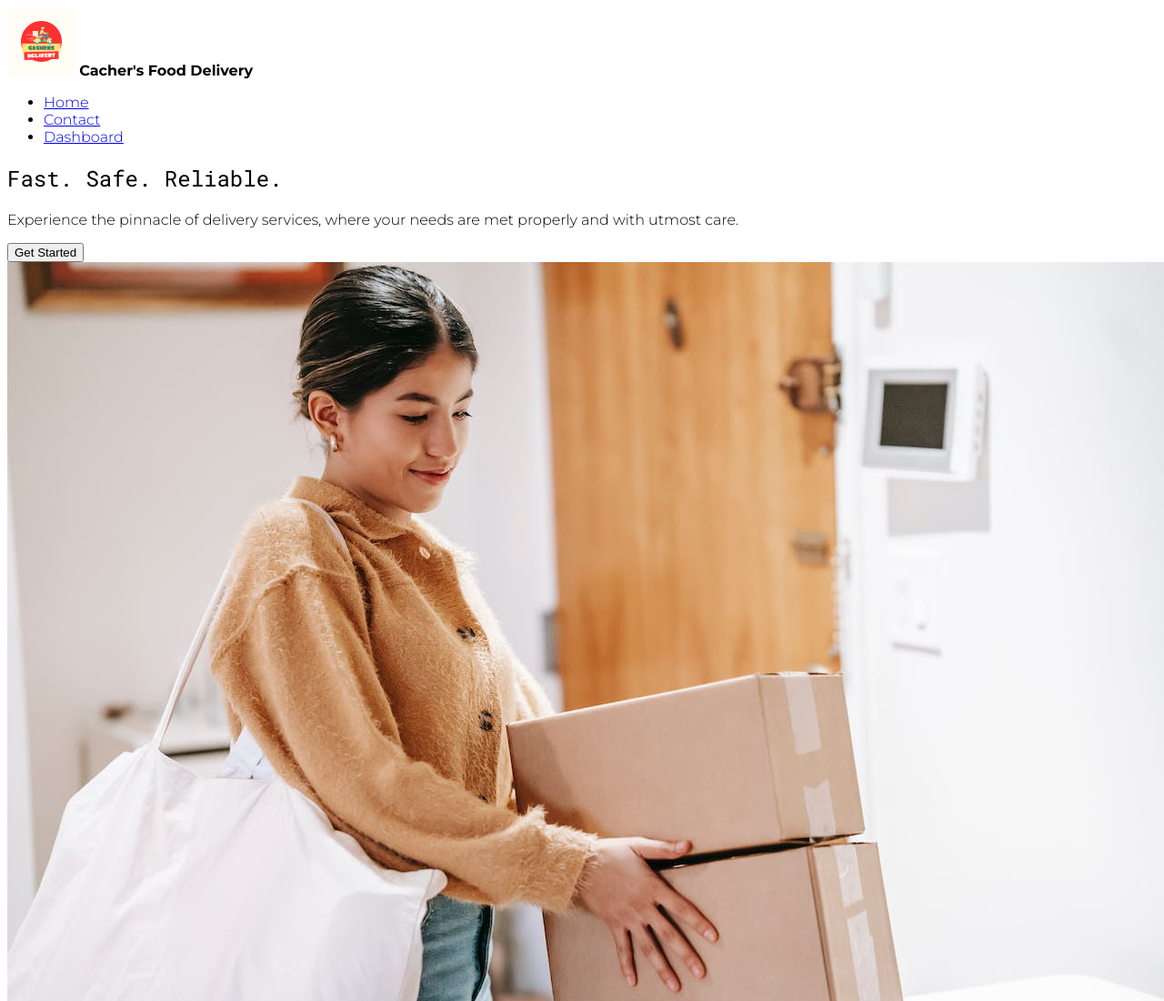
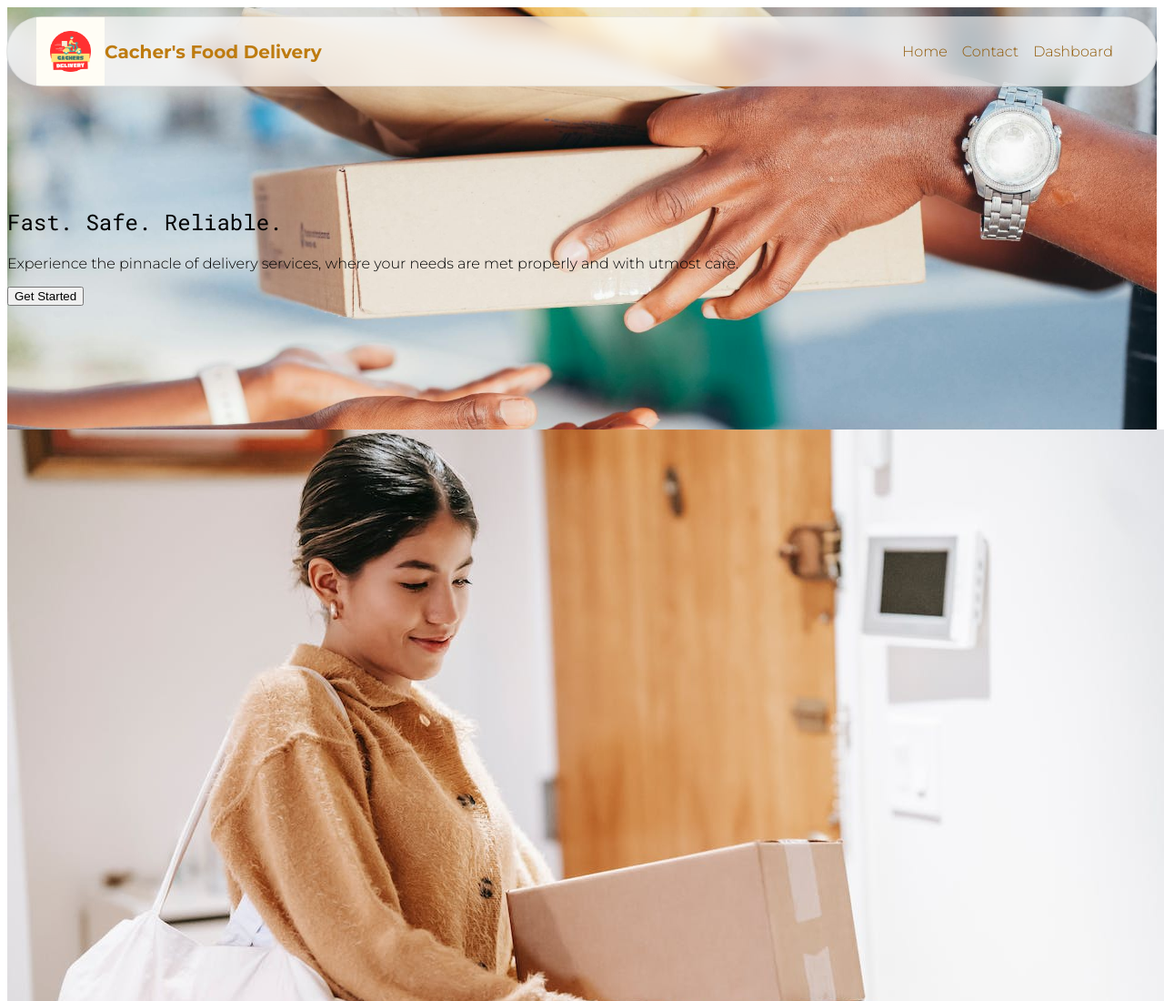
Before and after one commit to Chronocodium/client-side, a plain HTML site: page code-along/index.html in a window 1280 px wide. Shown: the top 1100 px of the page at 91% size. Drawn offline with Linux system fonts and the light colour scheme.

Commit message:
Began Adding Section Styling In Code Along

```diff
--- a/code-along/index.html
+++ b/code-along/index.html
@@ -15,6 +15,8 @@
     </head>
     <body>
         <header>
+            <div class="navbar">
+                <div class="logo">
                     <img
                         src="images/Cachers.png"
                         alt="Cacher's Logo"
@@ -22,6 +24,7 @@
                         height="75"
                     />
                     <b>Cacher's Food Delivery</b>
+                </div>
                 <nav>
                     <ul>
                         <li><a href="#landing">Home</a></li>
@@ -29,15 +32,18 @@
                         <li><a href="dashboard.html">Dashboard</a></li>
                     </ul>
                 </nav>
+            </div>
         </header>
         <main id="landing">
             <section id="section-hero">
+                <div class="content-hero">
                     <h1>Fast. Safe. Reliable.</h1>
                     <p>
                         Experience the pinnacle of delivery services, where your
                         needs are met properly and with utmost care.
                     </p>
                     <button>Get Started</button>
+                </div>
             </section>
             <section id="section-marketing">
                 <div class="card">
--- a/code-along/styles.css
+++ b/code-along/styles.css
@@ -16,3 +16,76 @@ h6 {
     font-weight: 400;
     font-style: normal;
 }
+
+header {
+    position: sticky;
+    top: 0;
+    display: flex;
+    justify-content: center;
+    z-index: 10;
+}
+
+.navbar {
+    position: absolute;
+    width: 100%;
+    max-width: 1200px;
+    max-height: 43px;
+    margin: 0 auto;
+    padding: 1rem 2rem;
+    background-color: #ffffffaa;
+    display: flex;
+    justify-content: space-between;
+    align-items: center;
+    border: 1px solid #00000011;
+    backdrop-filter: blur(10px);
+    border-radius: 50px;
+    transform: translateY(10px);
+}
+
+.logo {
+    font-size: 1.25rem;
+    text-decoration: none;
+    color: #be7b0f;
+    display: flex;
+    justify-content: center;
+    align-items: center;
+}
+
+nav ul {
+    display: flex;
+    align-items: center;
+    list-style: none;
+    margin: 0;
+    padding: 0;
+}
+
+nav ul li {
+    margin-right: 1rem;
+}
+
+nav ul li a {
+    text-decoration: none;
+    color: #915b0a;
+    font-size: 1rem;
+}
+
+nav ul li a:hover {
+    text-decoration: underline;
+    color: #be7b0f;
+    font-size: 1rem;
+}
+
+#section-hero {
+    height: 50vh;
+    width: 100%;
+    background-image: url("images/hero.jpg");
+    background-size: cover;
+    background-position: center;
+    padding-top: 4rem;
+    display: flex;
+    flex-direction: column;
+    justify-content: center;
+}
+
+.content-hero {
+}
--- a/personal-portfolio/styles.css
+++ b/personal-portfolio/styles.css
@@ -0,0 +1,18 @@
+body {
+    font-family: "Karla", sans-serif;
+    font-optical-sizing: auto;
+    font-weight: 300;
+    font-style: normal;
+}
+
+h1,
+h2,
+h3,
+h4,
+h5,
+h6 {
+    font-family: "Montserrat", sans-serif;
+    font-optical-sizing: auto;
+    font-weight: 600;
+    font-style: normal;
+}
```
Lines whose indentation alone changed are shown as unchanged.
